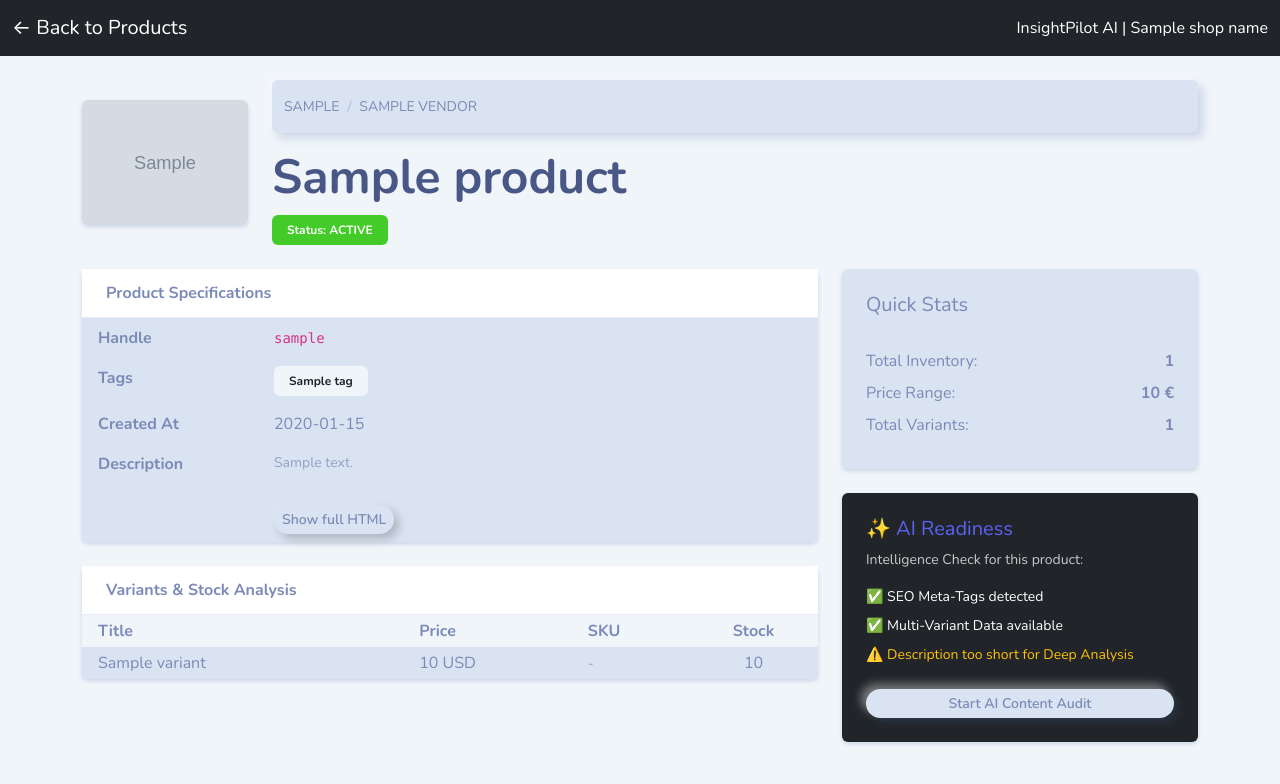
After one commit to Rehajel15/InsightPilot-AI, a Django app: template core/templates/product_analysis.html in a window 1280 px wide. The commit adds this page. Shown: the top 784 px of the page. Run offline with Django 5.2, Linux system fonts and the light colour scheme; the template is opened without the code that fills it: most values are stand-ins (such as "Sample title", 1, 10 or a date in 2020); grey boxes marked "Sample" are stand-in pictures; some libraries are stand-ins or nearby versions.

Commit message:
Created the first version of the product_analysis page

```diff
--- a/core/templates/index.html
+++ b/core/templates/index.html
@@ -72,7 +72,7 @@
                                 </td>
                                 <td>{{ product.product_type }}</td>
                                 <td class="text-end">
-                                    <a href="/analyze/?shop={{shop_url}}?product={{ product.id }}/" class="btn btn-primary btn-sm">
+                                    <a href="/analysis/?shop={{shop_url}}&product={{ product.id }}/" class="btn btn-primary btn-sm">
                                         Analyze Reviews
                                     </a>
                                 </td>
--- /dev/null
+++ b/core/templates/product_analysis.html
@@ -0,0 +1,147 @@
+{% load static %}
+<!DOCTYPE html>
+<html>
+    <head>
+        <meta charset="utf-8">
+        <meta http-equiv="X-UA-Compatible" content="IE=edge">
+        <title>InsightPilot AI</title>
+        <meta name="description" content="Home page of InsightPilot AI">
+        <meta name="viewport" content="width=device-width, initial-scale=1">
+        <link rel="stylesheet" href="{% static 'css/bootstrap.min.css' %}">
+        <script src="{% static 'js/bootstrap.bundle.min.js' %}"></script>
+    </head>
+    <body class="bg-light">
+        <nav class="navbar navbar-dark bg-dark mb-4">
+            <div class="container-fluid">
+                <a class="navbar-brand" href="/?shop={{shop_url}}">← Back to Products</a>
+                <span class="navbar-text text-white">InsightPilot AI | {{ shop_name }}</span>
+            </div>
+        </nav>
+
+        <div class="container">
+            <div class="row mb-4 align-items-center">
+                <div class="col-md-2">
+                    {% if product.images %}
+                        <img src="{{ product.images.0.src }}" class="img-fluid rounded shadow-sm border" alt="Product Image">
+                    {% else %}
+                        <div class="bg-secondary text-white rounded d-flex align-items-center justify-content-center" style="height: 150px;">No Image</div>
+                    {% endif %}
+                </div>
+                <div class="col-md-10">
+                    <nav aria-label="breadcrumb">
+                        <ol class="breadcrumb">
+                            <li class="breadcrumb-item small text-uppercase">{{ product.product_type }}</li>
+                            <li class="breadcrumb-item small text-uppercase">{{ product.vendor }}</li>
+                        </ol>
+                    </nav>
+                    <h1 class="display-5 fw-bold">{{ product.title }}</h1>
+                    <span class="badge {% if product.status == 'active' %}bg-success{% else %}bg-warning text-dark{% endif %}">
+                        Status: {{ product.status|upper }}
+                    </span>
+                </div>
+            </div>
+
+            <div class="row g-4">
+                <div class="col-lg-8">
+                    <div class="card shadow-sm mb-4">
+                        <div class="card-header bg-white fw-bold">Product Specifications</div>
+                        <div class="card-body p-0">
+                            <table class="table table-hover mb-0">
+                                <tbody>
+                                    <tr>
+                                        <th class="ps-3 w-25">Handle</th>
+                                        <td><code>{{ product.handle }}</code></td>
+                                    </tr>
+                                    <tr>
+                                        <th class="ps-3">Tags</th>
+                                        <td>
+                                            {% for tag in product.tags.split %}
+                                                <span class="badge border text-dark bg-light">{{ tag }}</span>
+                                            {% endfor %}
+                                        </td>
+                                    </tr>
+                                    <tr>
+                                        <th class="ps-3">Created At</th>
+                                        <td>{{ product.created_at|slice:":10" }}</td>
+                                    </tr>
+                                    <tr>
+                                        <th class="ps-3">Description</th>
+                                        <td class="small text-muted">
+                                            {{ product.body_html|striptags|truncatewords:30 }}
+                                            <hr>
+                                            <button class="btn btn-sm btn-outline-secondary">Show full HTML</button>
+                                        </td>
+                                    </tr>
+                                </tbody>
+                            </table>
+                        </div>
+                    </div>
+
+                    <div class="card shadow-sm">
+                        <div class="card-header bg-white fw-bold">Variants & Stock Analysis</div>
+                        <div class="card-body p-0">
+                            <table class="table table-sm mb-0">
+                                <thead class="table-light">
+                                    <tr>
+                                        <th class="ps-3">Title</th>
+                                        <th>Price</th>
+                                        <th>SKU</th>
+                                        <th class="text-center">Stock</th>
+                                    </tr>
+                                </thead>
+                                <tbody>
+                                    {% for variant in product.variants %}
+                                    <tr>
+                                        <td class="ps-3">{{ variant.title }}</td>
+                                        <td>{{ variant.price }} {{ product.currency }}</td>
+                                        <td><small class="text-muted">{{ variant.sku|default:"-" }}</small></td>
+                                        <td class="text-center">
+                                            <span class="{% if variant.inventory_quantity < 5 %}text-danger fw-bold{% endif %}">
+                                                {{ variant.inventory_quantity }}
+                                            </span>
+                                        </td>
+                                    </tr>
+                                    {% endfor %}
+                                </tbody>
+                            </table>
+                        </div>
+                    </div>
+                </div>
+
+                <div class="col-lg-4">
+                    <div class="card border-primary mb-4 shadow-sm">
+                        <div class="card-body">
+                            <h5 class="card-title">Quick Stats</h5>
+                            <hr>
+                            <div class="d-flex justify-content-between mb-2">
+                                <span>Total Inventory:</span>
+                                <span class="fw-bold">{{ total_inventory }}</span>
+                            </div>
+                            <div class="d-flex justify-content-between mb-2">
+                                <span>Price Range:</span>
+                                <span class="fw-bold">{{ price_range }} €</span>
+                            </div>
+                            <div class="d-flex justify-content-between mb-2">
+                                <span>Total Variants:</span>
+                                <span class="fw-bold">{{ product.variants|length }}</span>
+                            </div>
+                        </div>
+                    </div>
+
+                    <div class="card shadow-sm bg-dark text-white">
+                        <div class="card-body">
+                            <h5 class="card-title text-info">✨ AI Readiness</h5>
+                            <p class="small opacity-75">Intelligence Check for this product:</p>
+                            <ul class="list-unstyled small">
+                                <li class="mb-2">✅ SEO Meta-Tags detected</li>
+                                <li class="mb-2">✅ Multi-Variant Data available</li>
+                                <li class="mb-2 text-warning">⚠️ Description too short for Deep Analysis</li>
+                            </ul>
+                            <button class="btn btn-info btn-sm w-100 mt-2">Start AI Content Audit</button>
+                        </div>
+                    </div>
+                </div>
+            </div>
+        </div>
+    </body>
+</html>
--- a/core/urls.py
+++ b/core/urls.py
@@ -4,4 +4,5 @@ from . import views
 
 urlpatterns = [
     path('', views.home, name='home_page'),
+    path('analysis/', views.product_analysis, name='product_analysis')
 ]
```
Also changed, not shown: core/views.py (+22 -0 lines), subscription_plan.txt (+35 -8 lines), db.sqlite3.
